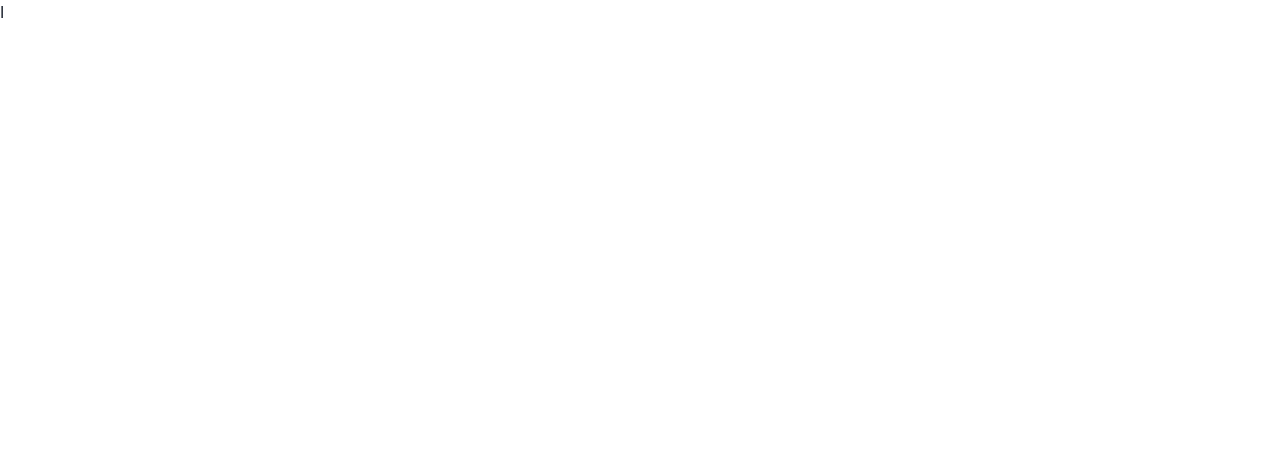
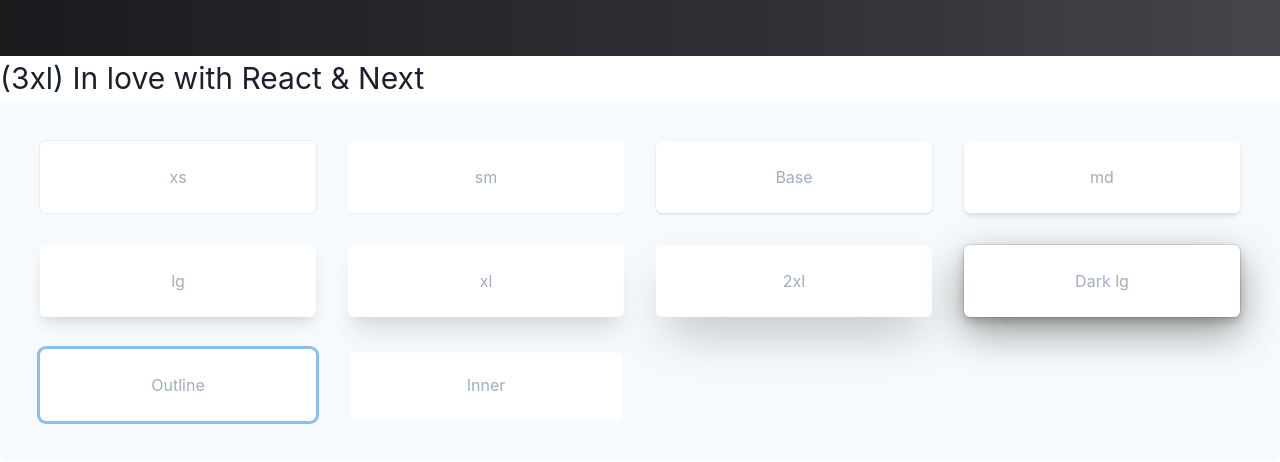
Before and after one commit to nikhil00shinde/portfolio, a Next.js app: page /skill in a window 1280 px wide. Shown: the top 462 px of the page. Built offline with nearby package versions, Linux system fonts and the light colour scheme.

Commit message:
skills section

```diff
--- a/constants/constant.js
+++ b/constants/constant.js
@@ -1,6 +1,6 @@
 export const HomeSectionName = [
   {name:"Project",pos:{top:"0.8rem",left:"1rem"},class:"section_tl",link:"/project"},
   {name:"Experience",pos:{top:"0.8rem",right:"1rem"},class:"section_tr",link:"/experience"},
-  {name:"Skill",pos: {bottom:"0.8rem",left:"1rem"},class:"section_br",link:"/skill"},
+  {name:"Skills",pos: {bottom:"0.8rem",left:"1rem"},class:"section_br",link:"/skill"},
   {name:"Contact Me",pos:{bottom:"0.8rem",right:"1rem"},class:"section_bl",link:"/contactme"}
 ]
--- a/pages/skill/index.js
+++ b/pages/skill/index.js
@@ -1,8 +1,58 @@
-import React from 'react'
+import React from 'react';
+import classes from "../../styles/skills.module.css";
+import { Text } from '@chakra-ui/react';
+import { Box,SimpleGrid } from "@chakra-ui/react"
 
 function Index() {
   return (
-    <div>I</div>
+    <>
+    <div className={classes.container}>
+     <div className={classes.header}></div>
+     <div className={classes.skillsC}>
+      <Text fontSize='3xl'>(3xl) In love with React & Next</Text>
+      <SimpleGrid
+  bg='gray.50'
+  columns={{ sm: 2, md: 4 }}
+  spacing='8'
+  p='10'
+  textAlign='center'
+  rounded='lg'
+  color='gray.400'
+>
+  <Box boxShadow='xs' p='6' rounded='md' bg='white'>
+    xs
+  </Box>
+  <Box boxShadow='sm' p='6' rounded='md' bg='white'>
+    sm
+  </Box>
+  <Box boxShadow='base' p='6' rounded='md' bg='white'>
+    Base
+  </Box>
+  <Box boxShadow='md' p='6' rounded='md' bg='white'>
+    md
+  </Box>
+  <Box boxShadow='lg' p='6' rounded='md' bg='white'>
+    lg
+  </Box>
+  <Box boxShadow='xl' p='6' rounded='md' bg='white'>
+    xl
+  </Box>
+  <Box boxShadow='2xl' p='6' rounded='md' bg='white'>
+    2xl
+  </Box>
+  <Box boxShadow='dark-lg' p='6' rounded='md' bg='white'>
+    Dark lg
+  </Box>
+  <Box boxShadow='outline' p='6' rounded='md' bg='white'>
+    Outline
+  </Box>
+  <Box boxShadow='inner' p='6' rounded='md' bg='white'>
+    Inner
+  </Box>
+</SimpleGrid>
+      </div>
+    </div>
+    </>
   )
 }
 
--- a/styles/experience.module.css
+++ b/styles/experience.module.css
@@ -1,3 +1,9 @@
 .container{
-  background-color: black;
+  background-color: rgba(35,37,39,.85);
+  border: 1px solid white;
+  overflow: hidden;
 }
+
+.experienceC{
+  border: 1px solid white;
+}
--- /dev/null
+++ b/styles/skills.module.css
@@ -0,0 +1,24 @@
+.container{
+  height: 100vh;
+  width: 100vw;
+}
+.header{
+  height: 7%;
+  width: 100%;
+  background: rgb(0,0,0);
+background: linear-gradient(90deg, rgba(0,0,0,1) 0%, rgba(49,49,55,1) 35%, rgba(191,195,196,1) 100%);
+background-size: 400%;
+ animation: bg-animation 30s infinite alternate;
+}
+
+@keyframes  bg-animation{
+  0%{background-position: left ;}
+  100%{background-position: right ;}
+}
+
+.header p{
+  color: white;
+}
+.skillsC{
+
+}
```
Also changed, not shown: pages/experience/index.js (+6 -4 lines).
